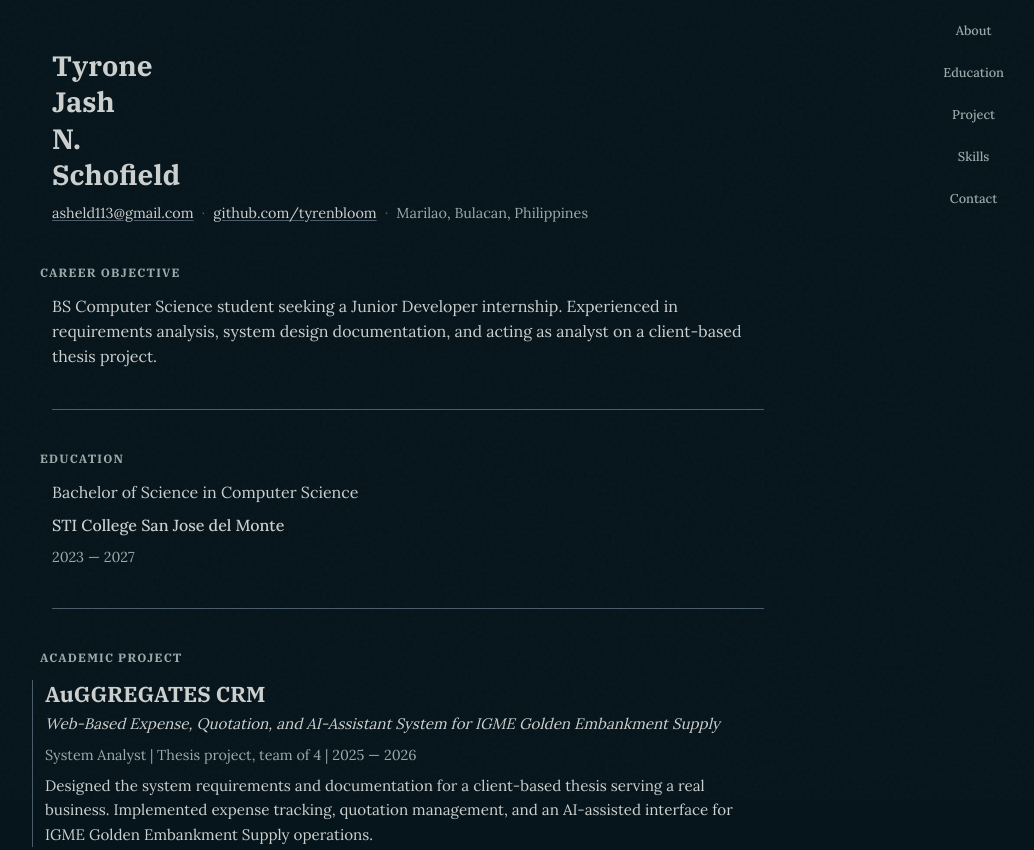
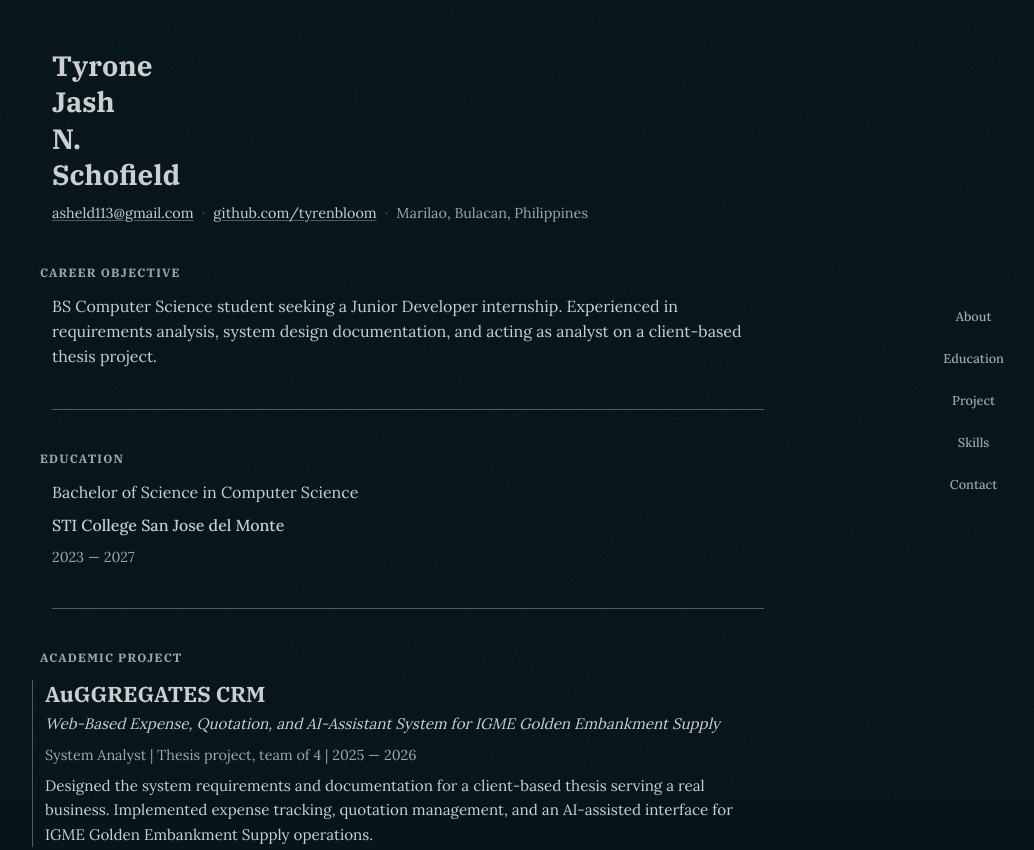
Before and after one commit to tyrenbloom/tyrenbloom-portfolio, a plain HTML site: page index.html in a window 1280 px wide. Shown: the top 850 px of the page, without its empty margins (232-1266 px from the left). Drawn offline with Linux system fonts and the light colour scheme.

Commit message:
may binago

```diff
--- a/styles.css
+++ b/styles.css
@@ -236,9 +236,11 @@ body::before {
 
   position: fixed;
 
-  top: 0;
+  top: 50%;
 
   right: 2rem;
+
+  transform: translateY(-50%);
 
   display: flex;
 
@@ -261,6 +263,8 @@ body::before {
       bottom: 0;
 
       top: auto;
+
+      transform: none;
 
       left: 0;
 
```
